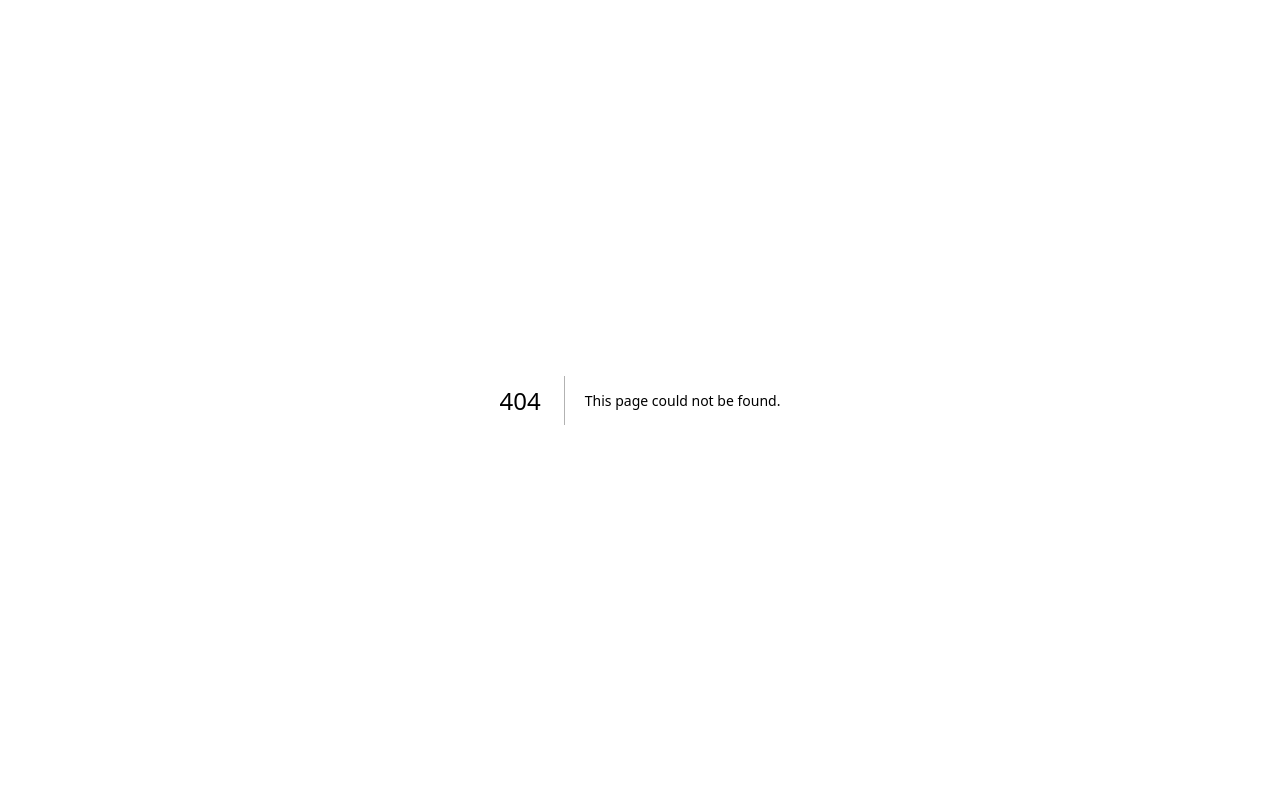
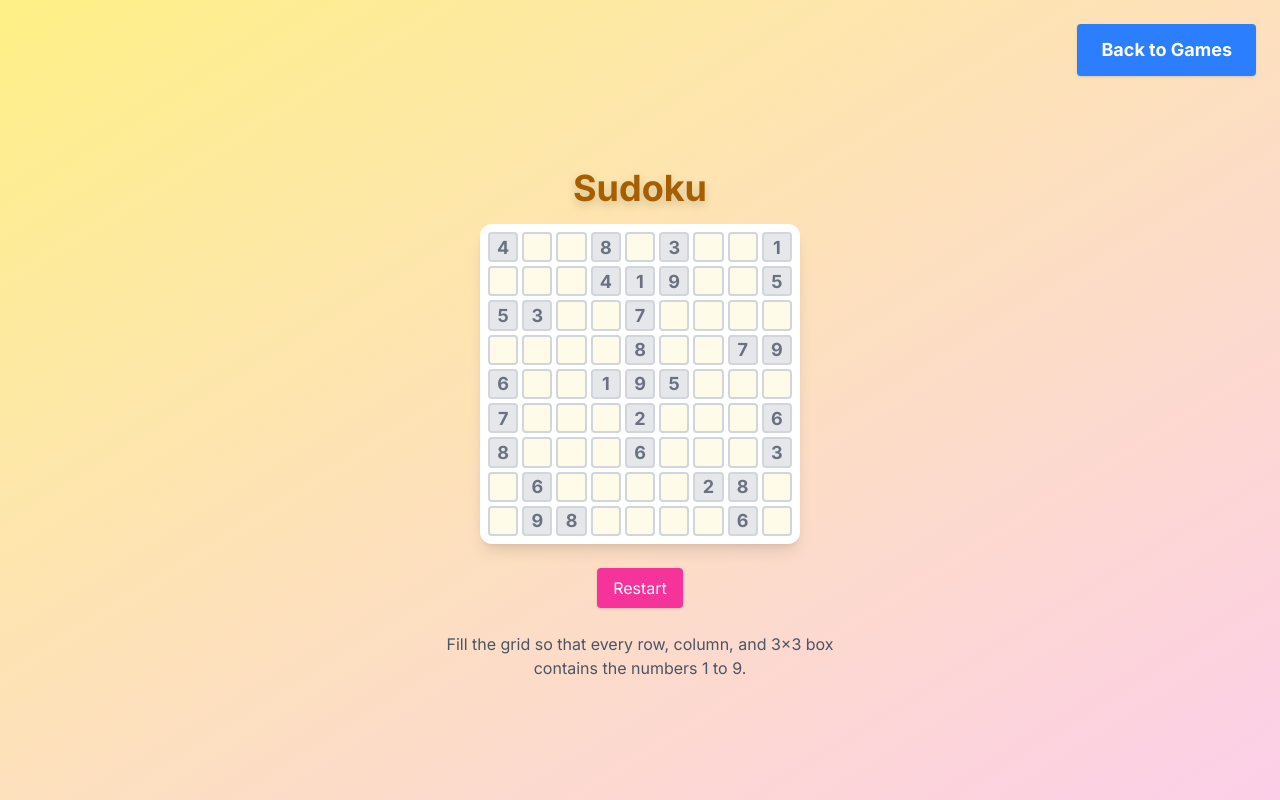
Before and after one commit to Jagjit-2626/games, a Next.js app: page /sudoku/play in a window 1280 px wide. Before the commit this address had no page. Built offline with nearby package versions, Linux system fonts and the light colour scheme.

Commit message:
Sudoku: randomize puzzle on play/restart, back button to dashboard

```diff
--- a/src/app/dashboard/page.tsx
+++ b/src/app/dashboard/page.tsx
@@ -27,6 +27,12 @@ const games = [
 		description: "Slide and combine tiles to reach 2048!",
 		image: "https://cdn-icons-png.flaticon.com/512/1040/1040231.png",
 		route: "/2048/play",
+	},
+	{
+		name: "Sudoku",
+		description: "Fill the grid so every row, column, and box contains 1-9!",
+		image: "https://cdn-icons-png.flaticon.com/512/1040/1040232.png",
+		route: "/sudoku/play",
 	},
 	// Add more games here
 ];
--- /dev/null
+++ b/src/app/sudoku/page.tsx
@@ -0,0 +1,26 @@
+"use client";
+import { useRouter } from "next/navigation";
+
+export default function SudokuSelect() {
+  const router = useRouter();
+  return (
+    <div className="flex flex-col items-center justify-center min-h-screen bg-gradient-to-br from-yellow-200 to-pink-200 relative">
+      <button
+        className="absolute top-6 right-6 px-6 py-3 bg-blue-500 text-white rounded shadow hover:bg-blue-600 text-lg font-bold transition z-20"
+        onClick={() => router.push('/dashboard')}
+      >
+        Back to Games
+      </button>
+      <h1 className="text-4xl font-bold mb-8 text-yellow-700 drop-shadow-lg text-center">Sudoku</h1>
+      <div className="grid grid-cols-1 gap-8 w-full max-w-xl">
+        <div
+          className="bg-white rounded-2xl shadow-lg p-8 flex flex-col items-center hover:scale-105 transition cursor-pointer text-justify"
+          onClick={() => router.push("/sudoku/play")}
+        >
+          <img src="https://cdn-icons-png.flaticon.com/512/1040/1040232.png" alt="Sudoku" className="w-20 h-20 mb-4" />
+          <h2 className="text-2xl font-semibold mb-2 text-yellow-700 text-center">Play Sudoku</h2>
+        </div>
+      </div>
+    </div>
+  );
+}
--- /dev/null
+++ b/src/app/sudoku/play/page.tsx
@@ -0,0 +1,117 @@
+"use client";
+import React, { useState } from "react";
+
+function generateSudoku() {
+	// For demo: shuffle the initial puzzle rows for some variety
+	const base = [
+		[5, 3, 0, 0, 7, 0, 0, 0, 0],
+		[6, 0, 0, 1, 9, 5, 0, 0, 0],
+		[0, 9, 8, 0, 0, 0, 0, 6, 0],
+		[8, 0, 0, 0, 6, 0, 0, 0, 3],
+		[4, 0, 0, 8, 0, 3, 0, 0, 1],
+		[7, 0, 0, 0, 2, 0, 0, 0, 6],
+		[0, 6, 0, 0, 0, 0, 2, 8, 0],
+		[0, 0, 0, 4, 1, 9, 0, 0, 5],
+		[0, 0, 0, 0, 8, 0, 0, 7, 9],
+	];
+	// Shuffle rows within each 3-row block for simple randomization
+	return base.map((row) => row.slice()).sort(() => Math.random() - 0.5);
+}
+
+const initialPuzzle = generateSudoku();
+
+function isValid(board: number[][], row: number, col: number, val: number) {
+	for (let i = 0; i < 9; i++) {
+		if (board[row][i] === val || board[i][col] === val) return false;
+	}
+	const boxRow = Math.floor(row / 3) * 3;
+	const boxCol = Math.floor(col / 3) * 3;
+	for (let i = 0; i < 3; i++) {
+		for (let j = 0; j < 3; j++) {
+			if (board[boxRow + i][boxCol + j] === val) return false;
+		}
+	}
+	return true;
+}
+
+export default function SudokuGame() {
+	const [board, setBoard] = useState(() => initialPuzzle.map((row) => row.slice()));
+	const [selected, setSelected] = useState<[number, number] | null>(null);
+	const [completed, setCompleted] = useState(false);
+
+	function handleInput(row: number, col: number, val: number) {
+		if (initialPuzzle[row][col] !== 0) return;
+		if (val < 1 || val > 9) return;
+		if (!isValid(board, row, col, val)) return;
+		const newBoard = board.map((r) => r.slice());
+		newBoard[row][col] = val;
+		setBoard(newBoard);
+		// Check for completion
+		if (newBoard.every((r) => r.every((cell) => cell !== 0))) setCompleted(true);
+	}
+
+	function handleRestart() {
+		const newPuzzle = generateSudoku();
+		setBoard(newPuzzle.map((row) => row.slice()));
+		setSelected(null);
+		setCompleted(false);
+	}
+
+	return (
+		<div className="flex flex-col items-center justify-center min-h-screen bg-gradient-to-br from-yellow-200 to-pink-200 relative pt-12">
+			<button
+				className="absolute top-6 right-6 px-6 py-3 bg-blue-500 text-white rounded shadow hover:bg-blue-600 text-lg font-bold transition z-20"
+				onClick={() => (window.location.href = "/dashboard")}
+			>
+				Back to Games
+			</button>
+			<h1 className="text-4xl font-bold mb-4 text-yellow-700 drop-shadow-lg">
+				Sudoku
+			</h1>
+			<div className="flex justify-center w-full">
+				<div className="grid grid-cols-9 gap-1 bg-white rounded-xl p-2 shadow-lg mb-6 w-full max-w-xs aspect-square">
+					{board.map((row, i) =>
+						row.map((cell, j) => (
+							<input
+								key={`${i}-${j}`}
+								type="text"
+								maxLength={1}
+								value={cell === 0 ? "" : cell}
+								disabled={initialPuzzle[i][j] !== 0}
+								onFocus={() => setSelected([i, j])}
+								onBlur={() => setSelected(null)}
+								onChange={(e) => handleInput(i, j, Number(e.target.value))}
+								className={`w-full h-full aspect-square text-center text-lg font-bold rounded border-2 transition-all duration-200 outline-none
+                  ${
+									selected && selected[0] === i && selected[1] === j
+										? "border-blue-500"
+										: "border-gray-300"
+								}
+                  ${
+									initialPuzzle[i][j] !== 0
+										? "bg-gray-200 text-gray-500"
+										: "bg-yellow-50 text-yellow-900"
+								}`}
+							/>
+						))
+					)}
+				</div>
+			</div>
+			<button
+				className="px-4 py-2 bg-pink-500 text-white rounded shadow hover:bg-pink-600 transition"
+				onClick={handleRestart}
+			>
+				Restart
+			</button>
+			{completed && (
+				<div className="mt-6 text-2xl font-bold text-green-700">
+					Congratulations! You solved it!
+				</div>
+			)}
+			<p className="mt-6 text-gray-600 text-center max-w-md">
+				Fill the grid so that every row, column, and 3x3 box contains the
+				numbers 1 to 9.
+			</p>
+		</div>
+	);
+}
```
